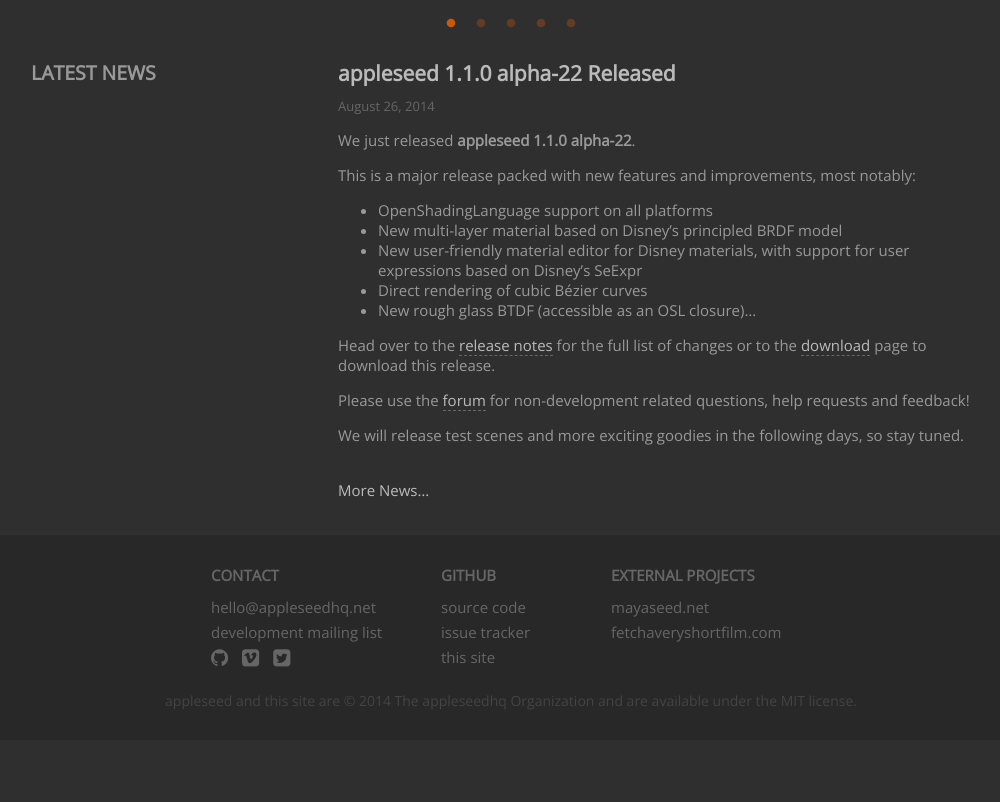
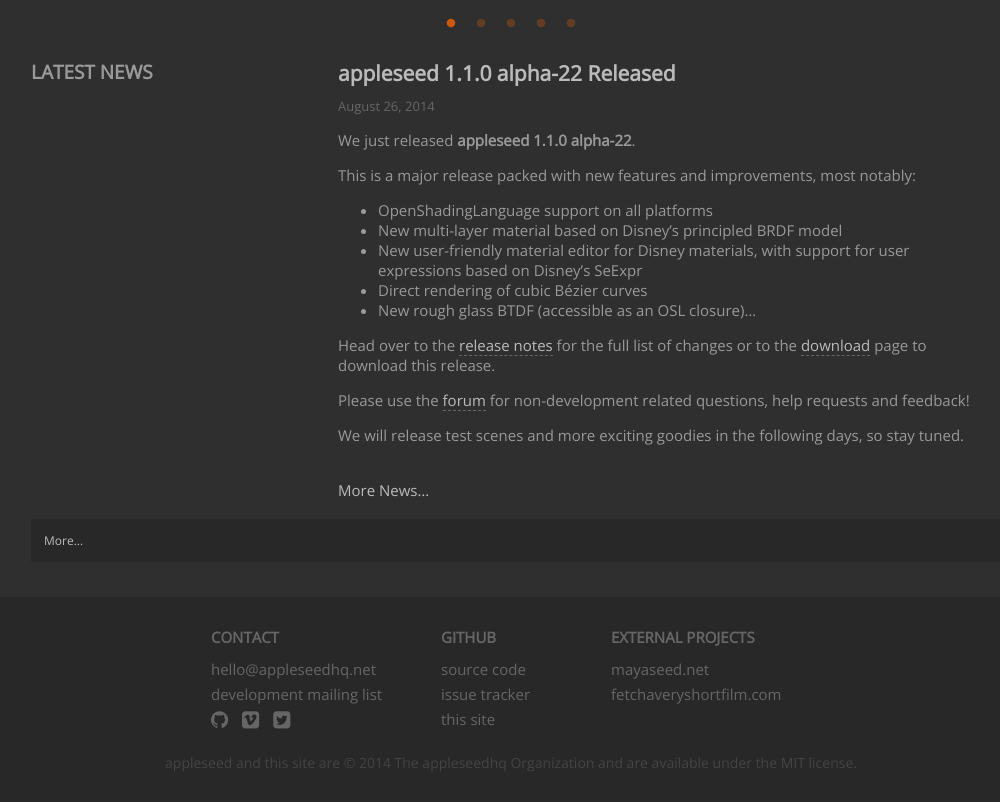
Before and after one commit to appleseedhq/appleseedhq.github.io, a Jekyll site: the page built from index.md, in a window 1280 px wide. Shown: the part 1105-1907 px from the top of the page, without its empty margins (129-1129 px from the left). Built offline with Jekyll 4.4.1, drawn with Linux system fonts in a browser that asks for light colours; nearby versions of some CDN libraries; before the commit the page ends 1845 px from its top, so only the background shows below that.

Commit message:
added development activity on homepage fixes issue #55

```diff
--- a/_layouts/home.html
+++ b/_layouts/home.html
@@ -33,7 +33,7 @@
         {% endfor %}
     </div>
     <div id="news">
-        <div id="latest-news">Latest news</div>
+        <h2 class="home-title allcaps" id="latest-news">Latest news</h2>
         <div id="news-container">
             {% for post in site.posts limit:1 %}
             <article>
@@ -43,6 +43,19 @@
             </article>
             {% endfor %}
             <div class="more-news"><a href="/news.html">More News&hellip;</a></div>
+        </div>
+        <div class="clear"></div>
+    </div>
+    <div id="commits">
+        <h2 class="home-title allcaps">Development activity</h2></div>
+        <div>
+            <script src="//code.jquery.com/jquery-1.11.0.min.js"></script>
+            <div class="highlight">
+                <code id="repo_list" class="language-bash">
+                    <script src="js/development-activity.js"></script>
+                </code>
+                <a href="https://github.com/appleseedhq/appleseed/commits/master">More...</a>
+            </div>
         </div>
     </div>
     <script>
--- a/css/styles.css
+++ b/css/styles.css
@@ -188,9 +188,21 @@
 #latest-news {
     float: left;
     width: 265px;
+}
+
+.home-title {
+    color: #999;
+    font-family: "Open Sans";
+    font-size: 19px;
+    font-weight: 700;
+    text-transform: uppercase;
+    width: 265px;
+
+}
+
+.allcaps {
     text-transform: uppercase;
     font-weight: bold;
-    font-size: 1.3em;
 }
 
 #news-container {
@@ -225,6 +237,10 @@
     -webkit-transition: color .10s linear, border-bottom-color .10s linear;
 }
 
+#commits {
+    margin-top: 35px;
+}
+
 .team-member {
     margin-bottom: 60px;
     overflow: auto;
@@ -250,6 +266,30 @@
     list-style-type: none;
     padding-left: 0px;
     margin-bottom: 0px;
+}
+
+.highlight {
+    width: 100%;
+    padding: 13px;
+    margin-top: 19px;
+    background-color: #282828;
+    font-size: 12px;
+    color: #999;
+}
+
+.highlight li {
+    line-height: 1.9em;
+}
+
+.highlight .commit-author {
+     color: #eee;
+     font-size: 13px;
+     font-weight: bold;
+}
+
+.highlight .commit-date {
+    color: #eee;
+    font-size: 13px;
 }
 
 #footer-container {
--- /dev/null
+++ b/js/development-activity.js
@@ -0,0 +1,35 @@
+function fillWithOneLeadingZero(i) {
+    return (i < 10 ? '0' : '') + i
+}
+
+$().ready(function() {
+    console.log('ready');
+    $.ajax({
+        type: "GET",
+        url: "https://api.github.com/repos/appleseedhq/appleseed/commits",
+        dataType: "json",
+
+        success: function(result) {
+            for(i = 0; i < 5; i++ ) {
+                var tempDate        = new Date(result[i].commit.author.date);
+                var commitDate      = tempDate.getFullYear() + "/"
+                                      + fillWithOneLeadingZero(tempDate.getMonth()) + "/"
+                                      + fillWithOneLeadingZero(tempDate.getDate());
+                var commitAuthor    = result[i].commit.author.name;
+                var commitMessage   = result[i].commit.message;
+                var commitUrl       = result[i].html_url;
+
+                $("#repo_list").append(
+                    "<li style='list-style-type: none;'>" +
+                        "<a href='" + commitUrl + "'><span class='commit-date'>" + commitDate + "</span> " +
+                        "<span class='commit-author'>" + commitAuthor + "</span> " +
+                        commitMessage +
+                        "</a></li>"
+                );
+            }
+        }
+    })
+    .fail(function() {
+        $('#commits').remove();
+    });
+});
```
